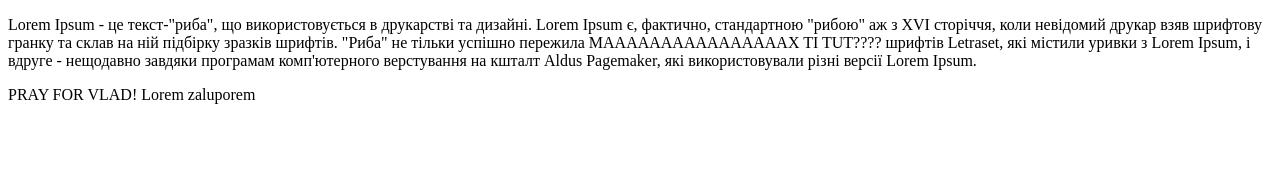
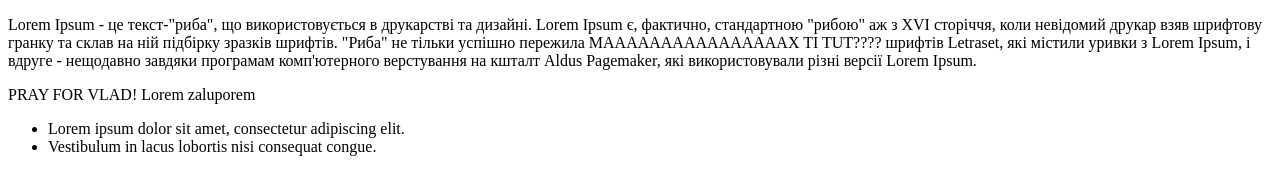
Before and after one commit to MaximSkubreev/saltovka_lednoe, a plain HTML site: page index.html in a window 1280 px wide. Drawn offline with Linux system fonts and the light colour scheme.

Commit message:
add list

```diff
--- a/index.html
+++ b/index.html
@@ -21,5 +21,13 @@
     <p>
       PRAY FOR VLAD! Lorem zaluporem
     </p>
+    <ul>
+      <li>
+        Lorem ipsum dolor sit amet, consectetur adipiscing elit.
+      </li>
+      <li>
+        Vestibulum in lacus lobortis nisi consequat congue.
+      </li>
+    </ul>
   </body>
 </html>
```
